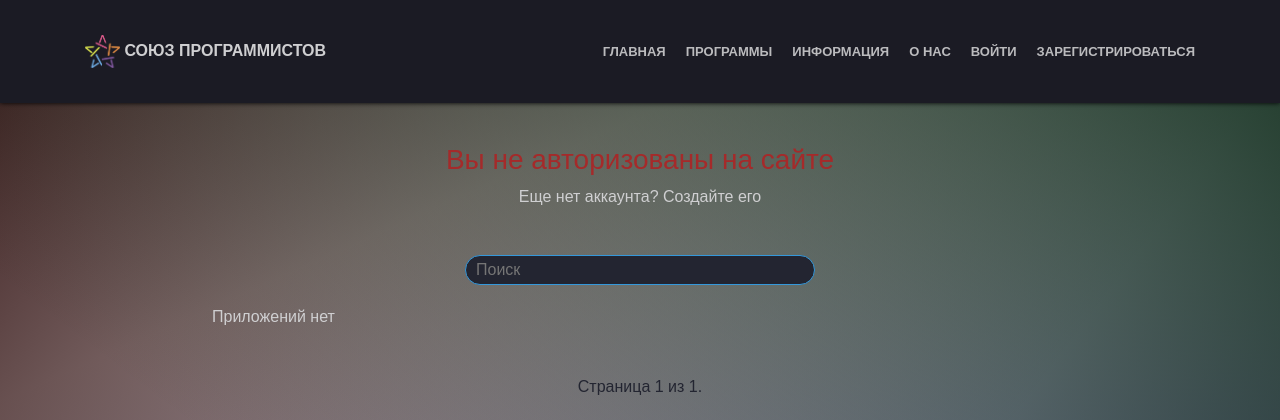
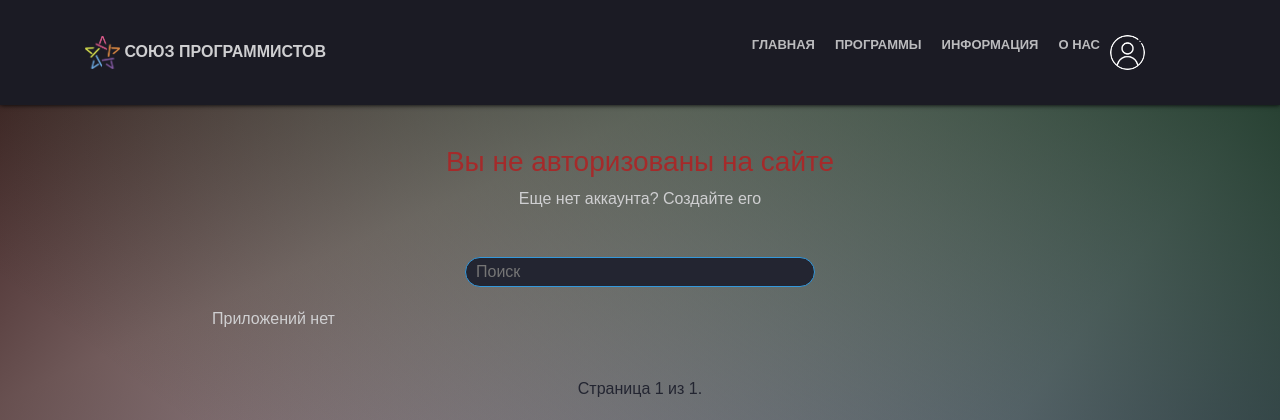
Before and after one commit to C15HOT/apps_shop, a Django app: page /apps/ in a window 1280 px wide. Shown: the top 420 px of the page. Run offline with Django 3.2, Linux system fonts and the light colour scheme; data that the repository does not hold is empty; some libraries are stand-ins or nearby versions.

Commit message:
New navigation menu

```diff
--- a/static/css/style.css
+++ b/static/css/style.css
@@ -55,27 +55,6 @@
 /* NAV
 =============== */
 
-/* Animation blink text */
-/* #blink {
-	animation: blink 2s linear infinite;
-	animation-duration: 2s;
-	animation-timing-function: linear;
-	animation-delay: 0s;
-	animation-iteration-count: infinite;
-	animation-direction: normal;
-	animation-fill-mode: none;
-	animation-play-state: running;
-	animation-name: blink;
-	font-size: 20px;
-
-}
-
-@keyframes blink {
-
-	50% {color:rgb(255, 255, 255) };
-	51% {color:rgba(255, 255, 255, 0);}
-	100% {color:rgba(255, 255, 255, 0);}
-} */
 .nav {
 	display: flex;
 	font-size: 13px;
@@ -102,8 +81,95 @@
 	 height: 30px;
 	 border-radius: 15px;
 	 background-color: #fff;
+}
+.img_user_menu{
+	border-radius: 50%;
+	background: none;
+	margin-left: 10px;
+}
+
+.img_user_menu:hover{
+	cursor: pointer;
+	border-radius: 50%;
+}
+.submenu-container{
+	border-radius: 15px;
+	background: #232531;
+	position: absolute;
+	/* margin: 30px; */
+	top: 35px;
+	right: -60px;
+	display: none;
+	padding-right: 20px;
+	padding-top: 5px;
+	padding-bottom: 5px;
+}
+nav ul{
+	padding: 0;
+	margin: 0;
+	float: right;
+	margin-right: 50px;
+	align-items: center;
+}
+nav ul li{
+	display: block;
+	top: 5px;
+
+	list-style: none;
+	float: left;
+}
+.menu{
+	position: relative;
+	list-style: none;
+	direction: inline-block;
+	border-radius: 15px;
+}
+
+/* nav ul li a{
+	display: block;
+	padding: 0 15px;
+	color: #cfcfd1;
+	text-decoration: none;
+	line-height: 60px;
+	font-size: 20px;
+	background: #232531;
+} */
+
+.submenu-container>ul{
+	margin-left: auto;
+	margin-right: auto;
+}
+nav ul li:hover > .submenu-container{
+	position: absolute;
+	z-index: 999;
+	display: block;
+	list-style: none;
+	border-radius: 15px;
+	box-shadow: 0 0 5px 0 black;
+	/* margin-right: 60px; */
+}
+
+nav ul ul li{
+	border-radius: 15px;
+	text-align: center;
+	width: 170px;
+	float: none;
+	display: list-item;
+	position: relative;
+	list-style: none;
+}
+
+nav ul ul li a{
+	background: none;
+	padding-top: 5px;
+}
+
+nav ul ul li a:hover{
+	color: #fff;
 
 }
+
+
 /* Create news
 ======================== */
 #create_title{
--- a/templates/base.html
+++ b/templates/base.html
@@ -24,13 +24,14 @@
                     <b>Союз программистов </b>
                     </div>
                </div>
-               <nav class="nav">
+               <!-- <nav class="nav">
                     <a class="nav__link" href="{% url 'main' %}">Главная</a>
                     <a class="nav__link" href="{% url 'apps_list' %}">Программы</a>
                     <a class="nav__link" href="{% url 'information' %}">Информация</a>
                     <a class="nav__link" href="{% url 'about' %}">О нас</a>
 
                    {% if request.user.is_authenticated %}
+
                         <a class="nav__link" href="{% url 'profiles' %}">Пользователи</a>
                         <a href="{% url 'create_app' %}" class="nav__link">Загрузить ПО</a>
                         <a href="{% url 'create_news' %}" class="nav__link">Создать новость</a>
@@ -39,10 +40,32 @@
                         <a href="{% url 'login' %}" class="nav__link">Войти</a>
                         <a href="{% url 'register' %}" class="nav__link">Зарегистрироваться</a>
                    {% endif %}
+               </nav> -->
+               <nav class="nav">
+                   <ul class="menu">
+                       <li><a class="nav__link" href="{% url 'main' %}">Главная</a></li>
+                       <li><a class="nav__link" href="{% url 'apps_list' %}">Программы</a></li>
+                       <li><a class="nav__link" href="{% url 'information' %}">Информация</a></li>
+                       <li><a class="nav__link" href="{% url 'about' %}">О нас</a></li>
+                       <li><img class="img_user_menu" width="35px" src="{% static 'image/user.png' %}" alt="">
+                       <div class="submenu-container">
+                            <ul class="submenu">
+                            {% if request.user.is_authenticated %}
+                                <li><a class="nav__link" href="{% url 'profiles' %}">Пользователи</a></li>
+                                <li><a href="{% url 'create_app' %}" class="nav__link">Загрузить ПО</a></li>
+                                <li><a href="{% url 'create_news' %}" class="nav__link">Создать новость</a></li>
+                                <li><a href="{% url 'logout' %}" class="nav__link">Выйти</a></li>
+                            {% else %}
+                                <li><a href="{% url 'login' %}" class="nav__link">Войти</a></li>
+                                <li><a href="{% url 'register' %}" class="nav__link">Зарегистрироваться</a></li>
+                            {% endif %}
+                            </ul>
+                       </div>
+                       </li>
+                   </ul>
+               </nav>
 
 
-
-               </nav>
            </div>
        </div>
    </header>
```
